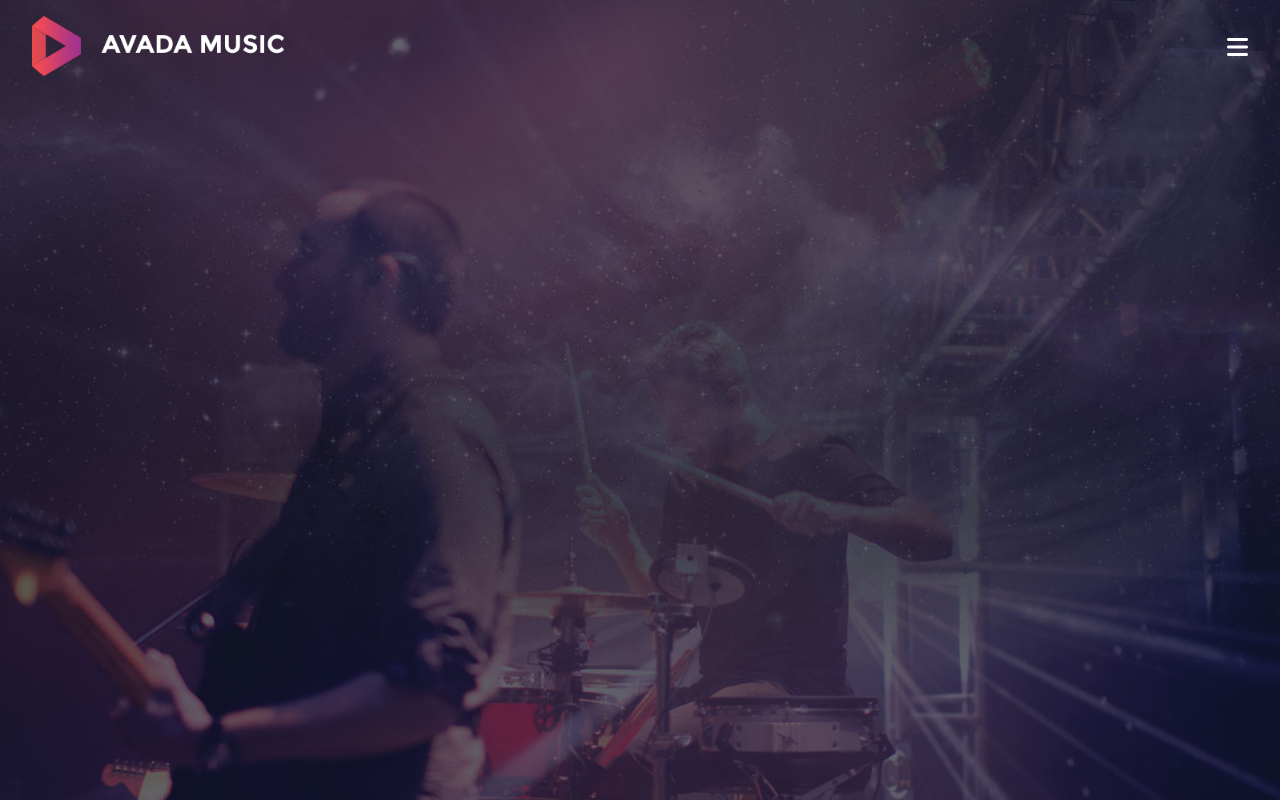
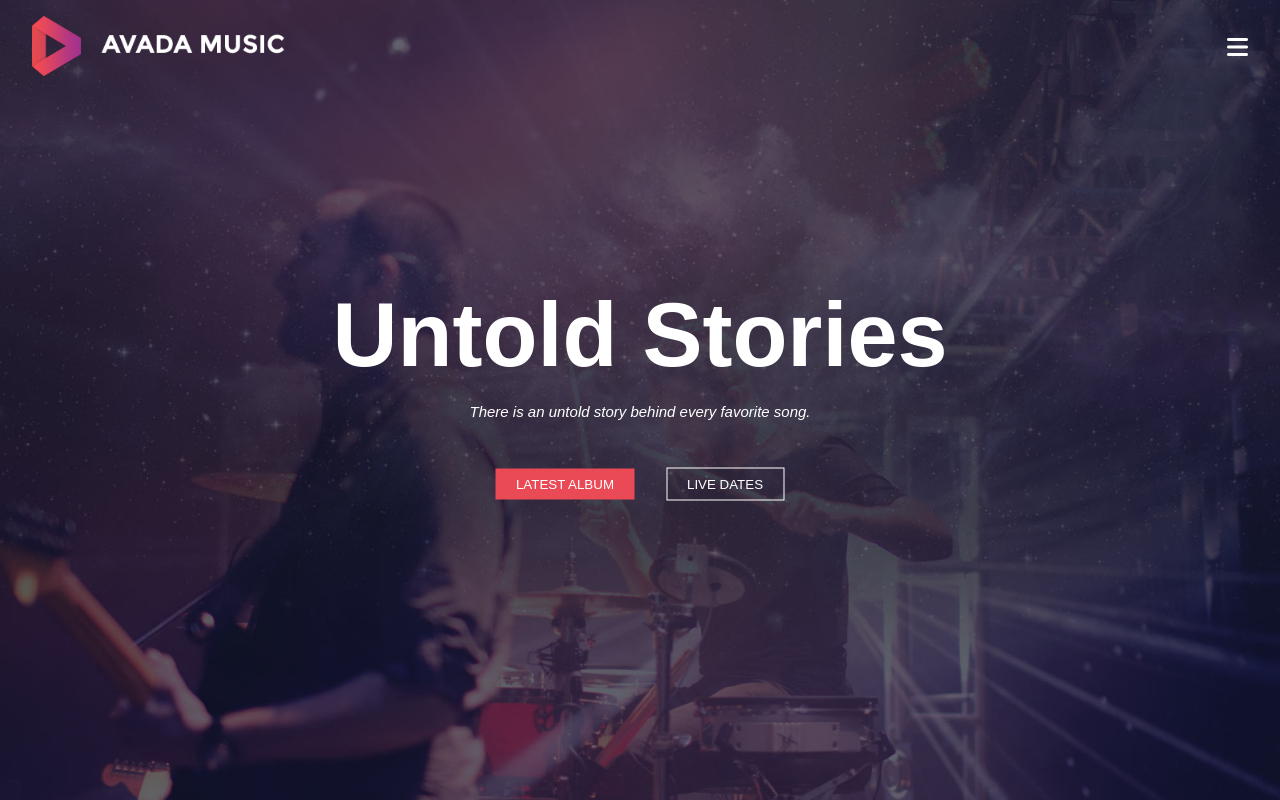
Before and after one commit to SteMorgia/proj-html-vuejs, a Vue app: page / in a window 1280 px wide. Built offline with nearby package versions, Linux system fonts and the light colour scheme.

Commit message:
add: layout header implementato + array links creato

```diff
--- a/src/App.vue
+++ b/src/App.vue
@@ -1,6 +1,6 @@
 <template>
   <div id="app">
-    <MyHeader />
+    <MyHeader :siteLinks="siteLinks" />
   </div>
 </template>
 
@@ -11,7 +11,15 @@ export default {
   name: 'App',
   components: {
     MyHeader
+  },
+  data() {
+    return {
+      siteLinks: ['Home', 'Meet The Band', 'Live Dates', 'Latest News', 'Albums', 'Fans']
+    }
   }
+
+
+
 }
 </script>
 
@@ -21,5 +29,6 @@ export default {
     margin: 0;
     padding: 0;
     box-sizing: border-box;
+    font-family: sans-serif;
   }
 </style>
--- a/src/components/MyHeader.vue
+++ b/src/components/MyHeader.vue
@@ -7,13 +7,31 @@
             <div class="burgerMenu">
                 <i class="fa-solid fa-bars fa-xl"></i>
             </div>
+            <div class="myLinksContainer">
+                <div class="myLinks">
+                    <ul>
+                        <li v-for="(link, index) in siteLinks" :key="index"><a href="#">{{link}}</a></li>
+                    </ul>
+                </div>
+            </div>
+        </div>
+        <div class="presentation">
+            <h1>Untold Stories</h1>
+            <p>There is an untold story behind every favorite song.</p>
+            <div class="buttonContainer">
+                <button class="leftButton">LATEST ALBUM</button>
+                <button class="rightButton">LIVE DATES</button>
+            </div>
         </div>
     </header>
 </template>
 
 <script>
 export default {
-    name: 'MyHeader'
+    name: 'MyHeader',
+    props: {
+        siteLinks: Array
+    }
 }
 </script>
 
@@ -22,11 +40,15 @@ export default {
         background-image: url(../assets/images/home_slider.jpg) ;
         height:100vh;
         background-size: cover;
+        position:relative;
+
 
         .upper-container {
             display:flex;
             justify-content:space-between;
             align-items:center;
+            position:relative;
+
 
             .logo {
                 padding-top: 1rem;
@@ -35,16 +57,88 @@ export default {
                 img {
                     width:80%;
                 }
+            };
+
+            .burgerMenu {
+                padding-top: 1rem;
+                padding-right: 2rem;
+
+                i {
+                    color:white;
+                }
+            };
+
+            .myLinksContainer {
+                display:none;
+
+                .myLinks {
+                    width:100%;
+                    height:100vh;
+                    position:absolute;
+                    top: 0;
+                    left: 0;
+                    display:flex;
+                    flex-direction: column;
+                    justify-content: center;
+                    align-items: center;
+                    background-color: #ea4a56;
+
+                    a {
+                        margin-bottom: 2rem;
+                        text-decoration:none;
+                        color:white;
+                    }
+                }
             }
         };
 
-        .burgerMenu {
-            padding-top: 1rem;
-            padding-right: 2rem;
+        .presentation {
+            position: absolute;
+            left:50%;
+            top: 50%;
+            transform: translate(-50%, -50%);
+            display:flex;
+            flex-direction: column;
 
-            i {
+
+            h1 {
+                color: white;
+                font-size: 90px;
+                text-align: center;
+            };
+
+            p {
                 color:white;
+                font-size: 15px;
+                text-align: center;
+                font-style: italic;
+                margin-top: 1rem;
+            };
+            .buttonContainer {
+                margin-top: 2rem;
+                text-align:center;
+
+                button {
+                    margin: 1rem;
+                    padding: 8px 20px;
+                    color: white;
+                };
+                .leftButton {
+                    background-color: #ea4a56;
+                    border: none;
+                };
+                .rightButton {
+                    background-color: Transparent;
+                    background-repeat:no-repeat;
+                    border: 1px solid white;
+                    cursor:pointer;
+                    overflow: hidden;
+                }
             }
         }
+
+
+
+
     }
 </style>
```
